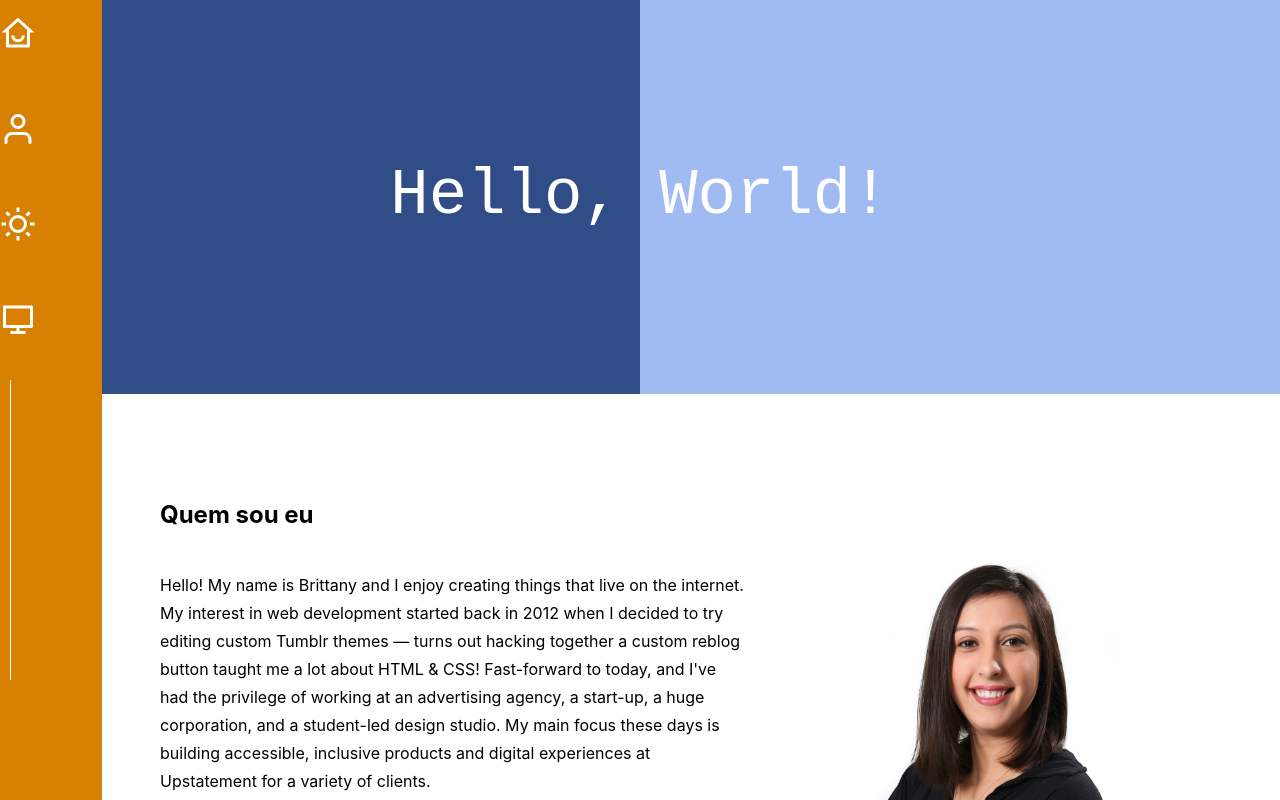
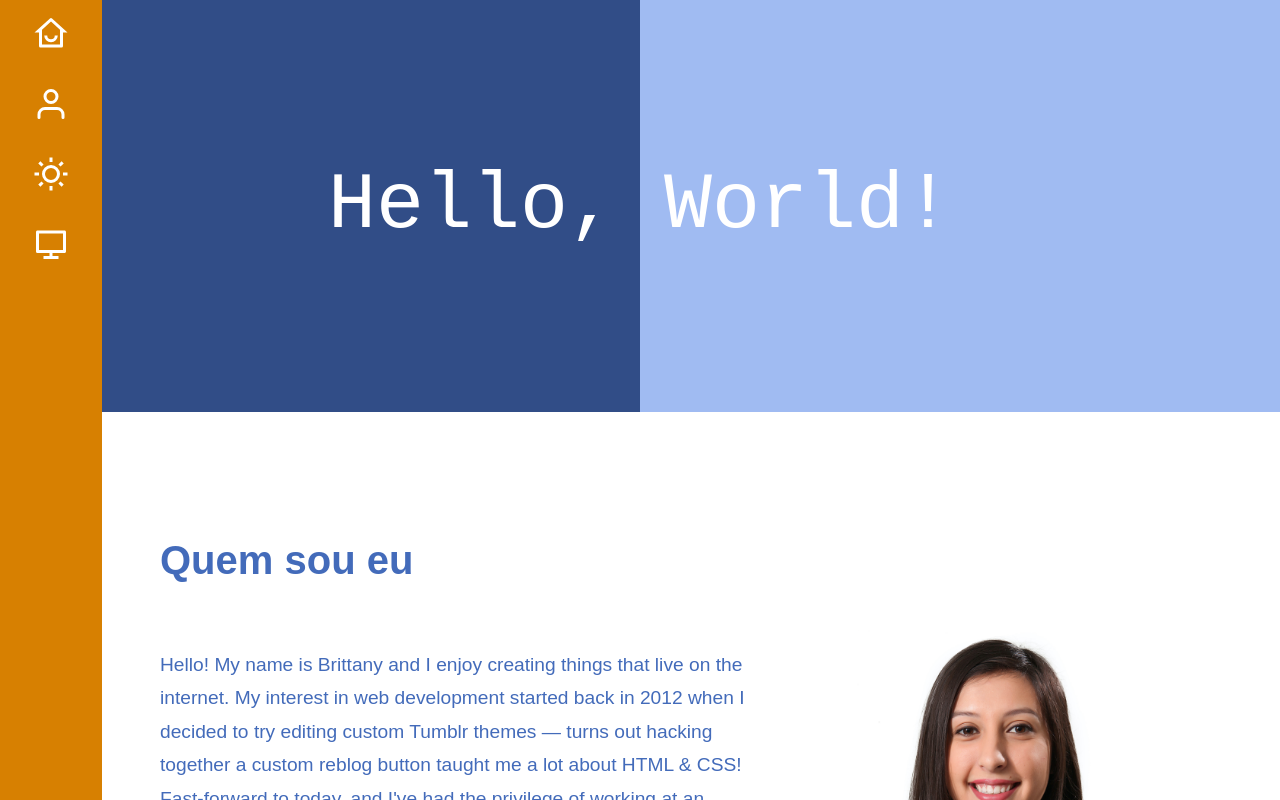
Before and after one commit to gabieller/desafio-indicium, a Next.js app: page / in a window 1280 px wide. Shown: the top 800 px of the page. Built offline with nearby package versions, Linux system fonts and the light colour scheme.

Commit message:
changing color

```diff
--- a/src/styles/Footer.module.css
+++ b/src/styles/Footer.module.css
@@ -1,5 +1,5 @@
 .footer {
-  background-color: #A0BBF2;
+  background-color: #314d87;
   color: #fff;
   width: 100%;
   height: 100%;
--- a/src/styles/NavBar.module.css
+++ b/src/styles/NavBar.module.css
@@ -1,5 +1,7 @@
 .sidebar {
   position: fixed;
+  display: flex;
+  justify-content: center;
   width: 8%;
   background-color: #d78001;
   height: 100vh;
@@ -8,31 +10,35 @@
 
 .nav ul {
   padding: 0;
-  margin: 0;
+  margin: auto;
 }
 
 .nav li {
   padding-top: 1rem;
-  padding-bottom: 2.5rem;
+  padding-bottom: 1rem;
+  width: 100%;
   /* padding-left: .5rem; */
   cursor: pointer;
   /* padding-left: 1rem; */
 }
 
-/* .nav li:hover {
-  background-color: white ;
-  opacity: 30%;
+/* img .nav-item {
+  padding-right: 2rem;
 } */
 
-.nav ul::after {
+.nav li:hover {
+  cursor: pointer;
+
+}
+
+/* .nav ul::after {
   content: "";
   display: block;
   width: 1px;
   height: 300px;
   margin-left: 0.6rem;
   background-color: #fff;
-}
-
+} */
 
 .list li {
   list-style: none;
--- a/src/styles/globals.css
+++ b/src/styles/globals.css
@@ -2,8 +2,7 @@ html,
 body {
   padding: 0;
   margin: 0;
-  font-family: -apple-system, BlinkMacSystemFont, Segoe UI, Roboto, Oxygen,
-    Ubuntu, Cantarell, Fira Sans, Droid Sans, Helvetica Neue, sans-serif;
+  font-family: 'Mulish', sans-serif;
 }
 
 a {
@@ -16,5 +15,7 @@ a {
 }
 
 .active {
-  background-color: #A0BBF2;
+  border-top: white 1px solid;
+  border-bottom: white 1px solid;
+  /* background-color: #A0BBF2; */
 }
--- a/src/styles/index.css
+++ b/src/styles/index.css
@@ -1,6 +1,6 @@
 .container {
   background-color: #314d87;
-  color:white;
+  color: white;
   min-height: 100vh;
   width: 100%;
   display: flex;
@@ -16,20 +16,17 @@
   flex-direction: column;
 }
 
+p {
+  font-size: 1.2rem;
+}
+
 h2 {
-  font-family: Calibre, "San Francisco", "SF Pro Text", -apple-system, system-ui, sans-serifbri;
+  font-family: "B612", sans-serif;
+  font-size: 2.5rem;
 }
-/* .main {
-  padding: 5rem 0;
-  flex: 1;
-  display: flex;
-  flex-direction: column;
-  justify-content: center;
-  align-items: center;
-} */
 
 .home {
-  background: linear-gradient(90deg, #314d87 50%, #A0BBF2 50%);
+  background: linear-gradient(90deg, #314d87 50%, #a0bbf2 50%);
   width: 100%;
   padding: 10rem 6rem;
   display: flex;
@@ -37,27 +34,28 @@ h2 {
   justify-content: center;
 }
 
-.title h1{
+.title h1 {
   font-family: "Fira Code", monospace;
   font-weight: 500;
   display: flex;
   flex-direction: row;
   margin: 0;
   line-height: 1.15;
-  font-size: 4rem;
+  font-size: 5rem;
   color: white;
 }
 
 .about {
   background-color: #fff;
-  color: black;
+  color: #436bba;
 }
+
 .about-grid {
   display: inline-grid;
 }
 
 .grid-columns {
-	grid-template-columns: 2fr 1fr;
+  grid-template-columns: 2fr 1fr;
   column-gap: 80px;
 }
 
@@ -66,12 +64,12 @@ h2 {
   height: 100%;
   width: 100%;
   border-radius: 5%;
-
 }
 
 .skills {
   background-color: #fff;
   color: #000;
+  color: #436bba;
 }
 
 /* .title a:hover,
```
